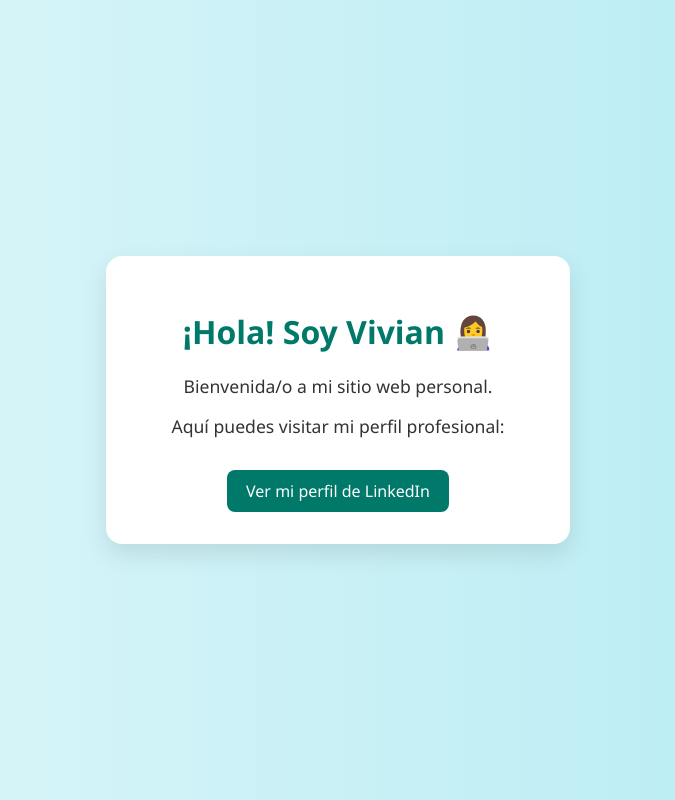
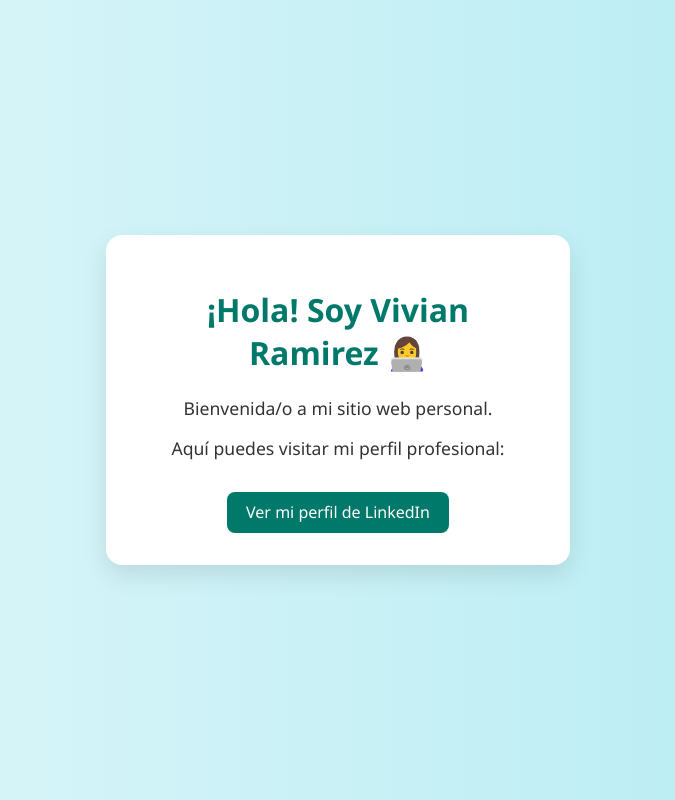
Before and after one commit to thesilentgamepodcast/thesilentgamepodcast, a plain HTML site: page index.html in a window 1280 px wide. Shown: the whole page, without its empty margins (302-977 px from the left). Drawn offline with Linux system fonts and the light colour scheme.

```diff
--- a/index.html
+++ b/index.html
@@ -53,7 +53,7 @@
 </head>
 <body>
   <div class="card">
-    <h1>¡Hola! Soy Vivian 👩‍💻</h1>
+    <h1>¡Hola! Soy Vivian Ramirez 👩‍💻</h1>
     <p>Bienvenida/o a mi sitio web personal.</p>
     <p>Aquí puedes visitar mi perfil profesional:</p>
     <a href="https://www.linkedin.com/in/tu_usuario_linkedin" target="_blank">
```
